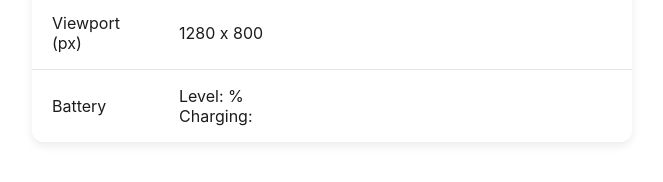
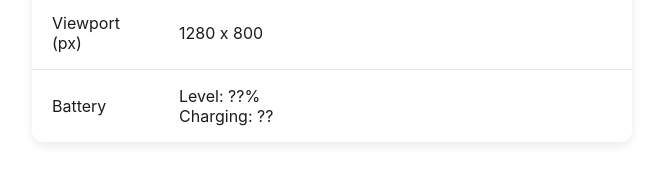
Before and after one commit to moritzluedtke/web-device-statistics, an Angular app: page / in a window 1280 px wide. Shown: the part 502-684 px from the top of the page, without its empty margins (308-971 px from the left). Built offline with nearby package versions, Linux system fonts and the light colour scheme.

Commit message:
fix: improved display of values

```diff
--- a/src/app/app.component.html
+++ b/src/app/app.component.html
@@ -15,11 +15,11 @@
   </tr>
   <tr>
     <td>RAM</td>
-    <td>{{ ram }} GB</td>
+    <td>{{ ram ?? "??" }} GB</td>
   </tr>
   <tr>
     <td>CPU Cores</td>
-    <td>{{ cores }}</td>
+    <td>{{ cores ?? "??" }}</td>
   </tr>
   <tr>
     <td>Screen Width (px)</td>
@@ -31,6 +31,9 @@
   </tr>
   <tr>
     <td>Battery</td>
-    <td>Level: {{ batteryInfo.level }}%<br>Charging: {{batteryInfo.charging}}</td>
+    <td>
+      Level: {{ batteryInfo.level ?? "??" }}%<br />
+      Charging: {{ batteryInfo.charging ?? "??" }}
+    </td>
   </tr>
 </table>
--- a/src/app/app.ts
+++ b/src/app/app.ts
@@ -7,8 +7,8 @@ import { Component, OnInit } from "@angular/core";
   styleUrl: "app.component.css",
 })
 export class App implements OnInit {
-  public ram: number | undefined = 0;
-  public cores: number | undefined = 0;
+  public ram: number | undefined = -1;
+  public cores: number | undefined = -1;
   public userAgent = "unknown";
   public platform = "unknown";
   public screenInfo: any = {};
@@ -16,7 +16,6 @@ export class App implements OnInit {
 
   ngOnInit() {
     this.ram = navigator.deviceMemory;
-
     this.cores = navigator.hardwareConcurrency;
 
     this.userAgent = navigator.userAgent;
```
